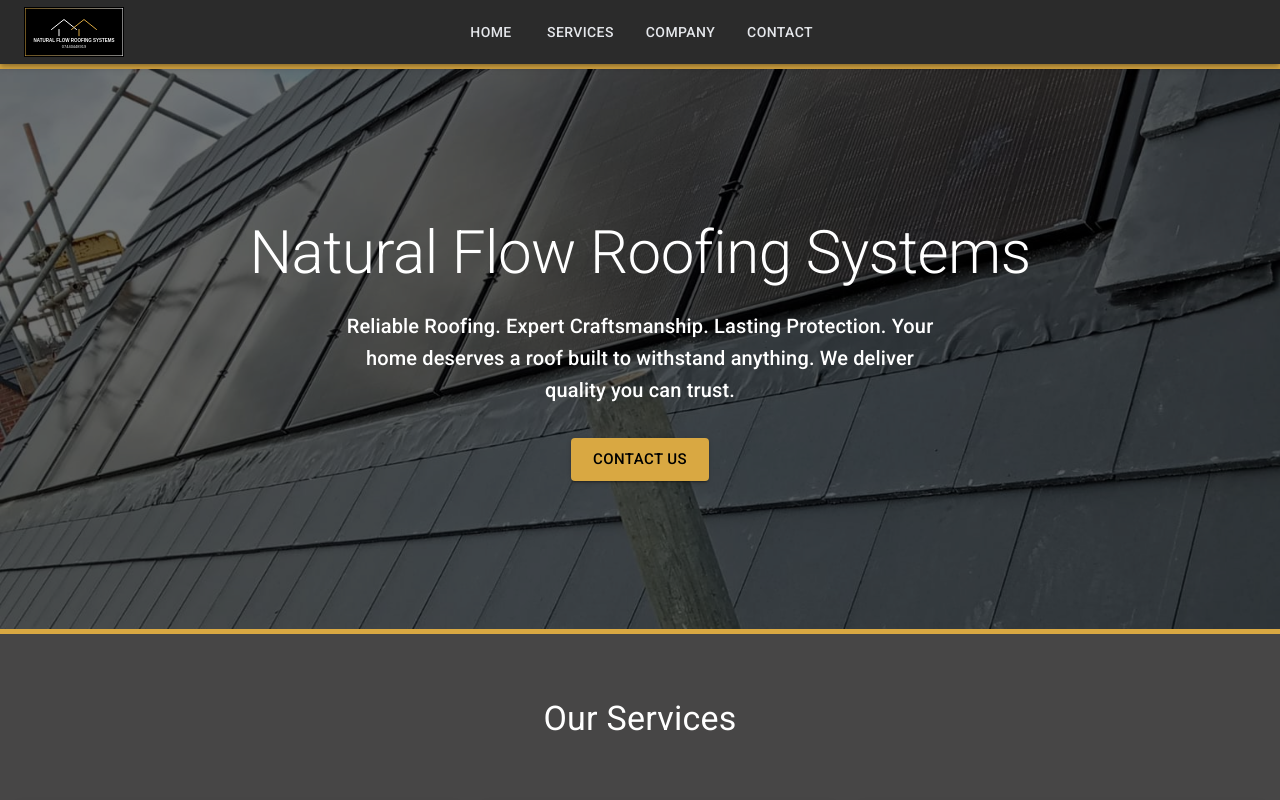
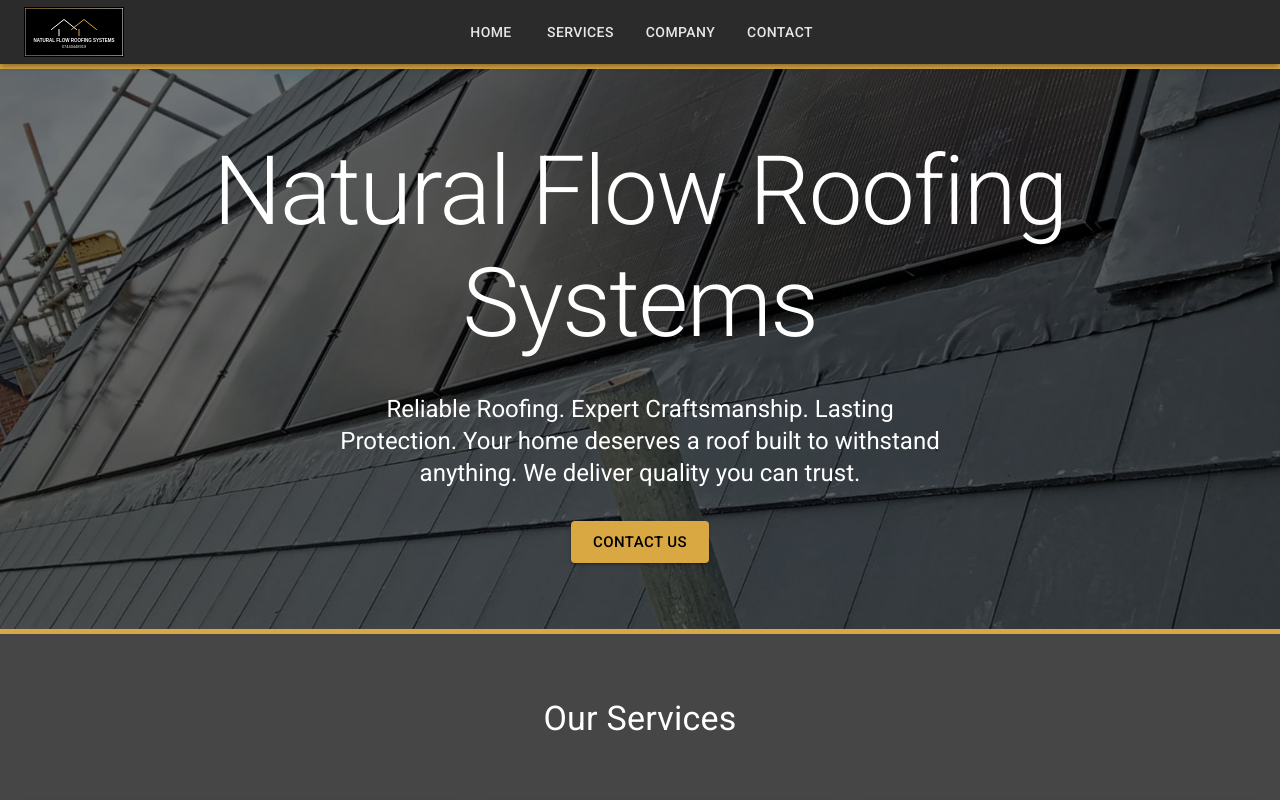
Before and after one commit to jkordek/rhroofing-website, a React (Vite) app: page / in a window 1280 px wide. Shown: the top 800 px of the page. Built offline with nearby package versions, Linux system fonts and the light colour scheme.

Commit message:
fix vite

```diff
--- a/src/components/Hero.jsx
+++ b/src/components/Hero.jsx
@@ -34,11 +34,11 @@
               zIndex: 2,
             }}
           >
-            <Typography variant="h2" fontWeight="bold" gutterBottom>
+            <Typography variant="h1" fontWeight="bold" gutterBottom>
               Natural Flow Roofing Systems
             </Typography>
 
-            <Typography variant="h6" sx={{ maxWidth: 600, mx: "auto", mb: 4 }}>
+            <Typography variant="h5" sx={{ maxWidth: 600, mx: "auto", mb: 4 }}>
               Reliable Roofing. Expert Craftsmanship. Lasting Protection.
               Your home deserves a roof built to withstand anything. We deliver quality you can trust.
             </Typography>
--- a/vite.config.js
+++ /dev/null
@@ -1,9 +0,0 @@
-import imageOptimizer from "vite-plugin-image-optimizer";
-
-export default {
-  plugins: [
-    imageOptimizer({
-      webp: { quality: 80 }
-    })
-  ]
-};
```
